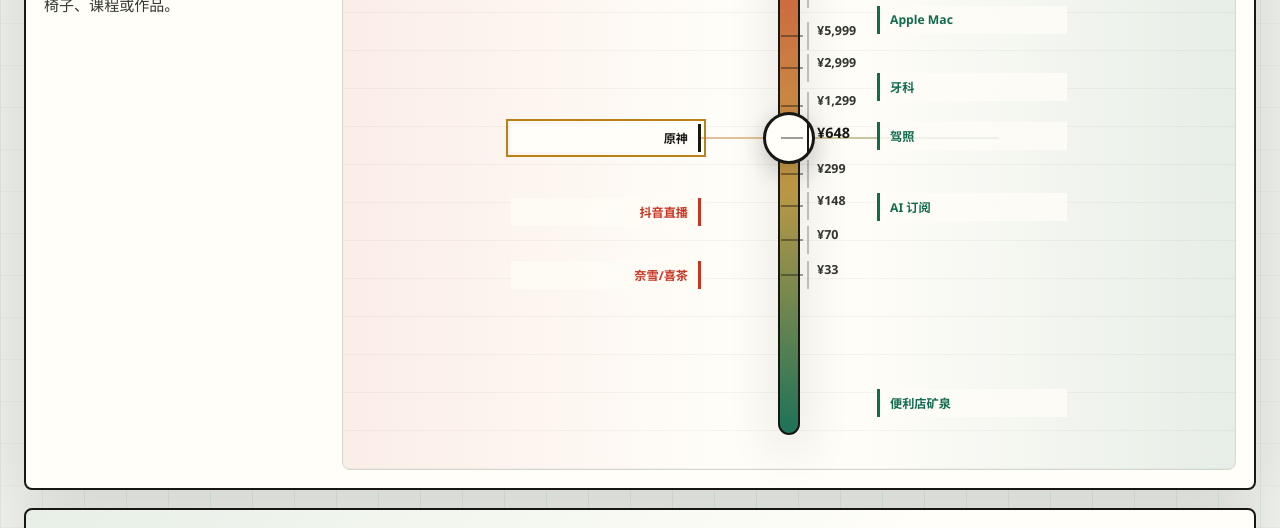
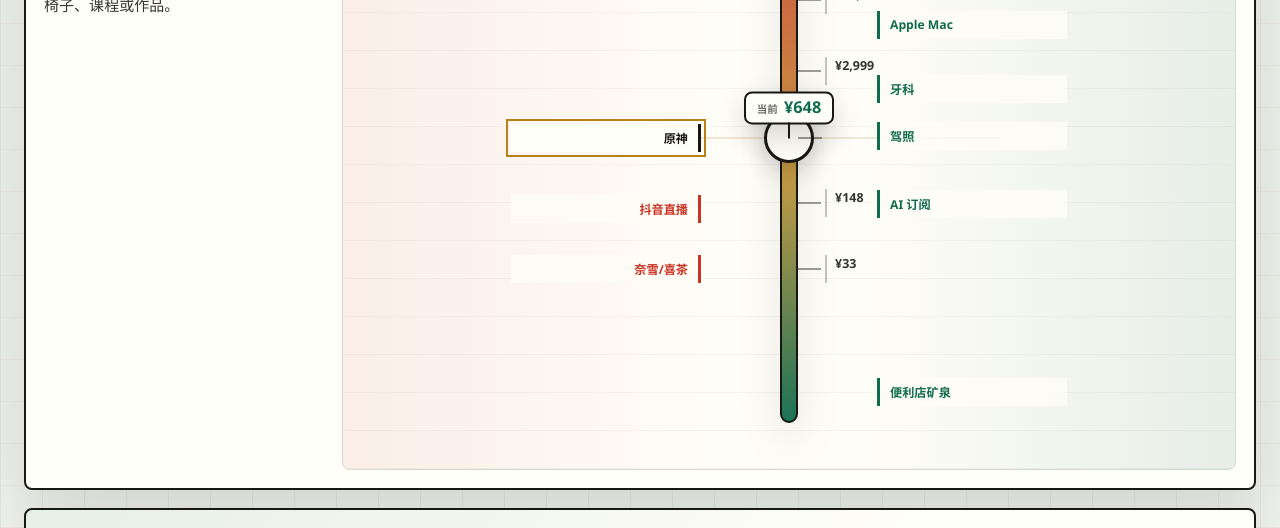
Before and after one commit to wychuang/qian-jiu-shi-qian, a website with bundled scripts: page index.html in a window 1280 px wide. Shown: the part 564-1092 px from the top of the page. Built offline with nearby package versions, Linux system fonts and the light colour scheme.

Commit message:
style: polish amount rail readout

```diff
--- a/src/app.mjs
+++ b/src/app.mjs
@@ -49,6 +49,11 @@ const elements = {
 const presets = {
   cn: [33, 70, 148, 198, 299, 399, 648, 899, 1299, 1899, 2999, 5999, 8499, 15000],
   us: [5.5, 15, 35, 80, 180, 350, 700, 1400, 5000, 10000]
+};
+
+const railMarkAnchors = {
+  cn: new Set([33, 299, 648, 2999, 15000]),
+  us: new Set([15, 80, 350, 1400, 10000])
 };
 
 function init() {
@@ -249,14 +254,25 @@ function renderProfiles(activeProfile) {
 
 function renderRail(items, bounds, amount) {
   const chosenPresets = presets[state.region] ?? presets.cn;
-  elements.rail.style.setProperty("--amount-y", `${100 - priceToPercent(amount, bounds.min, bounds.max)}%`);
+  const amountY = 100 - priceToPercent(amount, bounds.min, bounds.max);
+  elements.rail.style.setProperty("--amount-y", `${amountY}%`);
+  elements.rail.dataset.currentEdge = amountY < 14 ? "top" : amountY > 86 ? "bottom" : "middle";
+
+  const current = document.createElement("span");
+  current.className = "rail-current";
+  current.style.setProperty("--y", `${amountY}%`);
+  current.innerHTML = `
+    <span>${state.region === "cn" ? "当前" : "Now"}</span>
+    <strong>${formatMoney(state.region, amount)}</strong>
+  `;
 
   const marks = selectRailMarks(chosenPresets, bounds, amount).map((value) => {
+    const isActive = Math.abs(Math.log(value / amount)) < 0.08;
     const mark = document.createElement("span");
     mark.className = "rail-mark";
     mark.style.setProperty("--y", `${100 - priceToPercent(value, bounds.min, bounds.max)}%`);
-    mark.dataset.active = String(Math.abs(Math.log(value / amount)) < 0.08);
-    mark.innerHTML = `<span>${formatMoney(state.region, value)}</span>`;
+    mark.dataset.active = String(isActive);
+    mark.innerHTML = isActive ? "<span></span>" : `<span>${formatMoney(state.region, value)}</span>`;
     return mark;
   });
 
@@ -272,26 +288,32 @@ function renderRail(items, bounds, amount) {
       return pin;
     });
 
-  elements.railMarks.replaceChildren(...marks, ...itemPins);
+  elements.railMarks.replaceChildren(current, ...marks, ...itemPins);
 }
 
 function selectRailMarks(values, bounds, amount) {
-  return pickSeparatedRailPins(values.map((value, index) => {
+  const currentY = 100 - priceToPercent(amount, bounds.min, bounds.max);
+  const currentReserveGap = currentY < 14 ? 22 : currentY > 86 ? 16 : 12;
+  const candidates = values.map((value, index) => {
     const active = Math.abs(Math.log(value / amount)) < 0.08;
     const edge = index === 0 || index === values.length - 1 ? 2 : 0;
+    const anchor = railMarkAnchors[state.region]?.has(value) ? 7 : 0;
     const closeness = 1 - Math.min(1, Math.abs(Math.log(value / amount)) / Math.log(10));
 
     return {
       value,
       side: "center",
       y: 100 - priceToPercent(value, bounds.min, bounds.max),
-      score: edge + closeness * 8 + (active ? 100 : 0),
+      score: edge + anchor + closeness * 4 + (active ? 100 : 0),
       required: active
     };
-  }), {
-    maxPerSide: 10,
-    maxPins: 10,
-    minGapPercent: 5.2
+  })
+    .filter((candidate) => candidate.required || Math.abs(candidate.y - currentY) >= currentReserveGap);
+
+  return pickSeparatedRailPins(candidates, {
+    maxPerSide: 7,
+    maxPins: 7,
+    minGapPercent: 11
   })
     .map((candidate) => candidate.value)
     .sort((left, right) => left - right);
--- a/styles.css
+++ b/styles.css
@@ -299,8 +299,9 @@ h1 {
   grid-column: 2;
   grid-row: 1;
   position: relative;
+  isolation: isolate;
   min-height: 740px;
-  padding: 50px 0 28px;
+  padding: 62px 0 38px;
   border: 1px solid var(--line);
   border-radius: 8px;
   background:
@@ -316,8 +317,8 @@ h1 {
   position: absolute;
   z-index: 3;
   top: 14px;
-  right: 18px;
-  left: 18px;
+  right: 22px;
+  left: 22px;
   display: grid;
   grid-template-columns: 1fr 1fr;
   gap: 32px;
@@ -338,16 +339,16 @@ h1 {
 .rail-line {
   position: absolute;
   z-index: 2;
-  top: 58px;
-  bottom: 34px;
+  top: 68px;
+  bottom: 46px;
   left: 50%;
-  width: 22px;
+  width: 18px;
   border: 2px solid var(--ink);
   border-radius: 999px;
   background:
     linear-gradient(to top, rgba(17, 107, 79, 0.95), rgba(184, 130, 22, 0.8) 48%, rgba(201, 53, 36, 0.88)),
     #fff;
-  box-shadow: 0 20px 50px rgba(23, 23, 19, 0.14);
+  box-shadow: 0 18px 42px rgba(23, 23, 19, 0.13);
   transform: translateX(-50%);
 }
 
@@ -356,8 +357,8 @@ h1 {
   position: absolute;
   left: 50%;
   top: var(--amount-y);
-  width: 46px;
-  height: 46px;
+  width: 44px;
+  height: 44px;
   border: 3px solid var(--ink);
   border-radius: 50%;
   background: var(--surface);
@@ -371,9 +372,9 @@ h1 {
   left: 50%;
   top: var(--amount-y);
   width: min(34vw, 420px);
-  height: 2px;
+  height: 1px;
   background: linear-gradient(90deg, var(--danger), var(--gold), var(--money));
-  opacity: 0.42;
+  opacity: 0.32;
   transform: translate(-50%, -50%);
 }
 
@@ -384,8 +385,8 @@ h1 {
 .vertical-slider {
   position: absolute;
   z-index: 8;
-  top: 58px;
-  bottom: 34px;
+  top: 68px;
+  bottom: 46px;
   left: calc(50% - 42px);
   width: 84px;
   opacity: 0;
@@ -397,15 +398,16 @@ h1 {
 .rail-marks {
   position: absolute;
   z-index: 4;
-  top: 58px;
+  top: 68px;
   right: 0;
-  bottom: 34px;
+  bottom: 46px;
   left: 0;
   pointer-events: none;
 }
 
 .rail-mark,
-.rail-pin {
+.rail-pin,
+.rail-current {
   position: absolute;
   top: var(--y);
   border: 0;
@@ -414,7 +416,7 @@ h1 {
 }
 
 .rail-mark {
-  left: calc(50% + 18px);
+  left: calc(50% + 36px);
   min-height: 28px;
   padding: 0 6px 0 8px;
   border-left: 2px solid rgba(23, 23, 19, 0.25);
@@ -431,18 +433,77 @@ h1 {
   content: "";
   position: absolute;
   top: 50%;
-  left: -28px;
-  width: 22px;
+  left: -30px;
+  width: 24px;
   height: 2px;
   background: rgba(23, 23, 19, 0.42);
   transform: translateY(-50%);
 }
 
 .rail-mark[data-active="true"] {
+  width: 26px;
+  min-height: 0;
+  padding: 0;
   border-left-color: var(--ink);
+  border-left-width: 3px;
   color: var(--ink);
   background: transparent;
   font-size: 0.9rem;
+}
+
+.rail-current {
+  left: 50%;
+  z-index: 8;
+  display: flex;
+  gap: 6px;
+  align-items: baseline;
+  justify-content: center;
+  min-width: 90px;
+  padding: 6px 10px;
+  border: 2px solid var(--ink);
+  border-radius: 8px;
+  color: var(--ink);
+  background: color-mix(in srgb, var(--surface) 92%, white);
+  box-shadow: 0 12px 28px rgba(23, 23, 19, 0.18);
+  text-align: center;
+  transform: translate(-50%, calc(-100% - 14px));
+}
+
+.rail-current::after {
+  content: "";
+  position: absolute;
+  bottom: -16px;
+  left: 50%;
+  width: 2px;
+  height: 16px;
+  background: var(--ink);
+  transform: translateX(-50%);
+}
+
+.amount-rail[data-current-edge="top"] .rail-current {
+  transform: translate(-50%, 16px);
+}
+
+.amount-rail[data-current-edge="top"] .rail-current::after {
+  top: -16px;
+  bottom: auto;
+}
+
+.rail-current span {
+  color: var(--muted);
+  font-size: 0.66rem;
+  font-weight: 850;
+  line-height: 1;
+}
+
+.rail-current strong {
+  color: var(--money);
+  font-family: var(--font-number);
+  font-size: 1.02rem;
+  font-variant-numeric: tabular-nums lining-nums;
+  font-feature-settings: "tnum" 1, "lnum" 1;
+  font-weight: 760;
+  line-height: 1;
 }
 
 .rail-pin {
```
Also changed, not shown: tests/interaction.test.mjs (+10 -0 lines).
